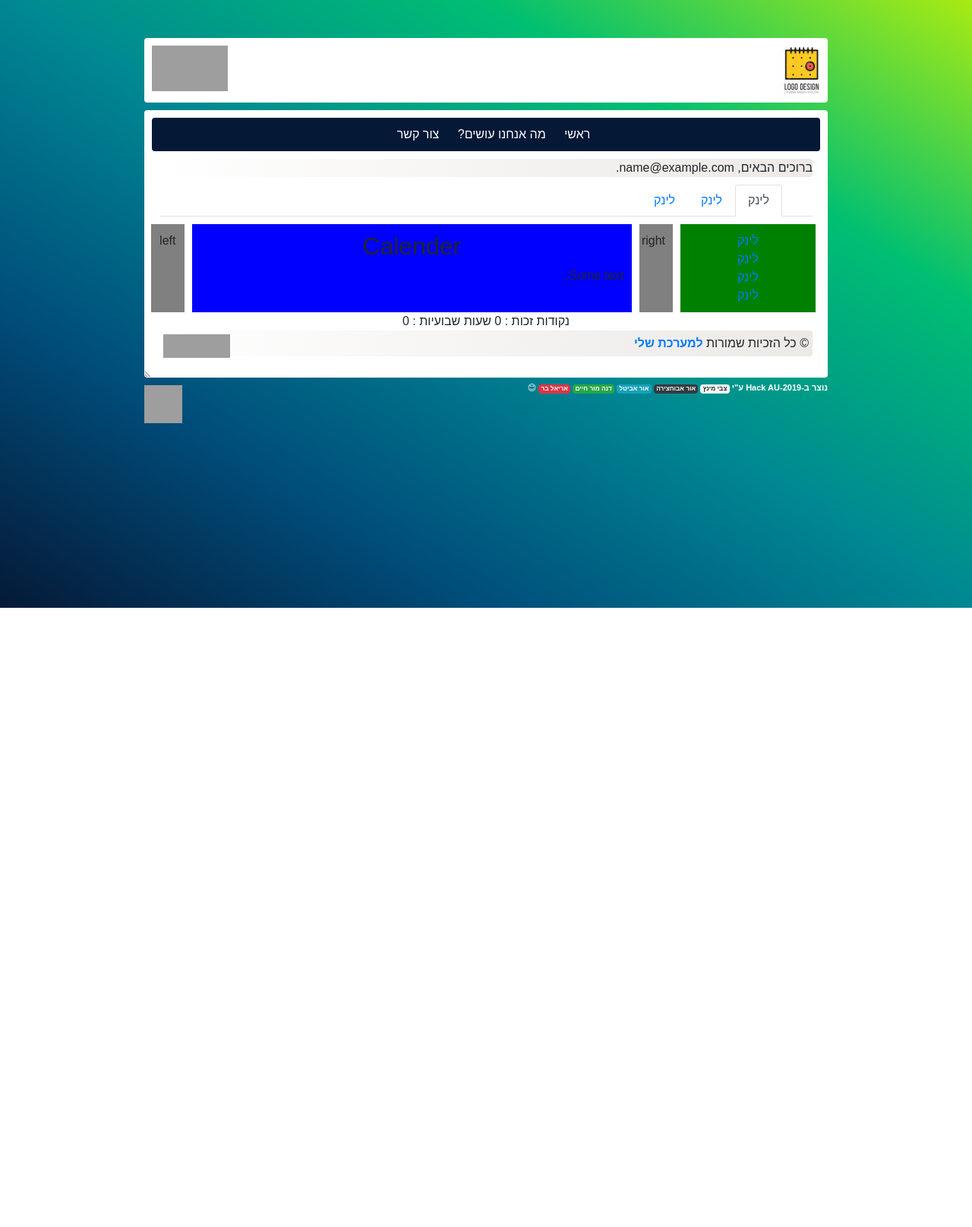
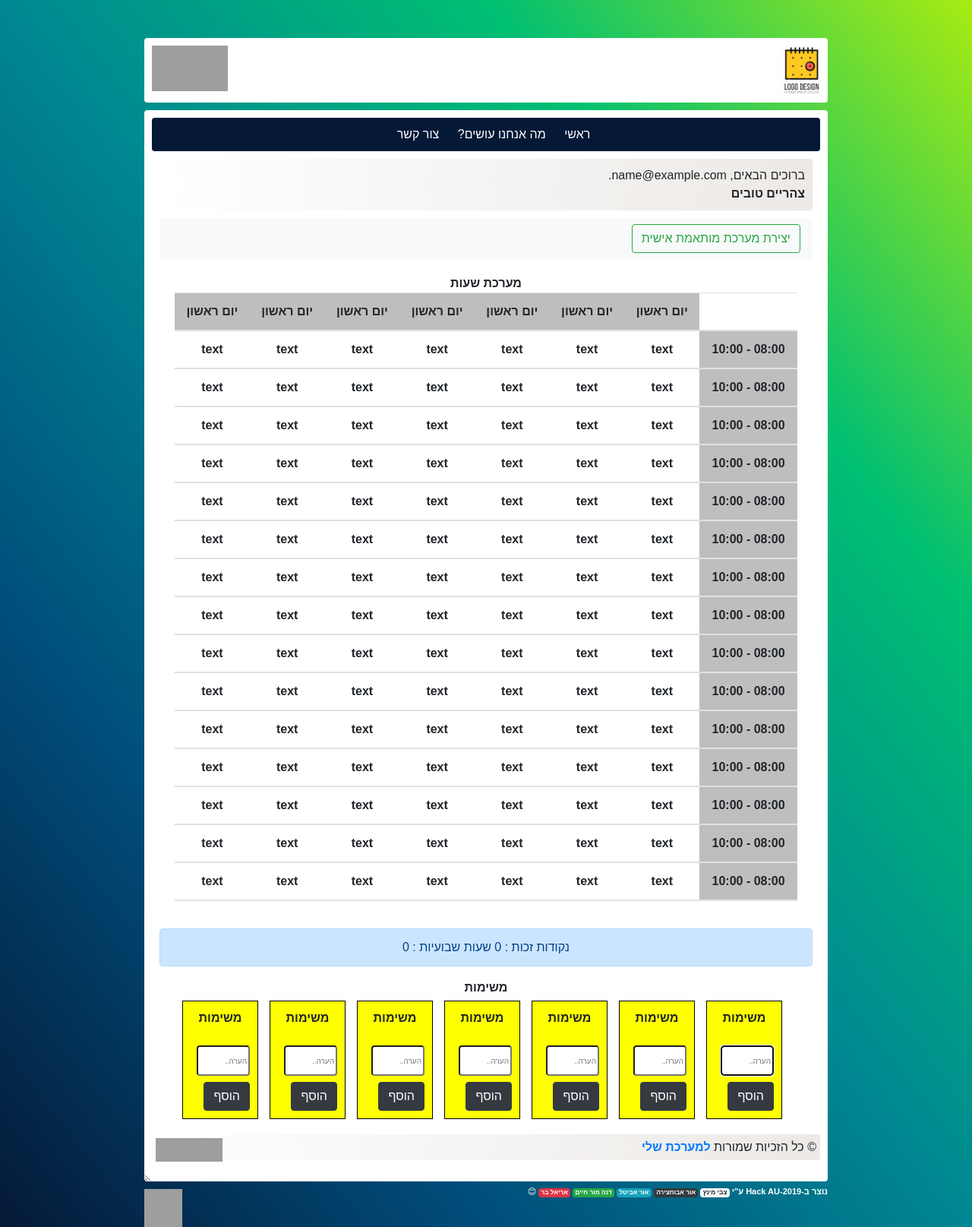
Before and after one commit to ZviMints/Hack-AU-2019, a Flask app: template templates/main.html in a window 1280 px wide. Shown: the whole page at 76% size. Before the commit the page ends 800 px from the top, so only its background shows below. Run offline with Flask 2, Linux system fonts and the light colour scheme; the template is opened without the code that fills it: most values are stand-ins (such as "Sample title", 1, 10 or a date in 2020); lists and menus that the app fills with data are empty; some libraries are stand-ins or nearby versions; grey boxes are pictures that could not be loaded.

Commit message:
Added Calender page

```diff
--- /dev/null
+++ b/static/list.js
@@ -0,0 +1,25 @@
+document.addEventListener("DOMContentLoaded",() => { // Waiting to all DOM to be loaded
+document.querySelector("#new-task").onsubmit = () => {
+
+if(document.querySelector(".TextField").value == '') {
+    alert('Empty list!');
+    return false;
+}
+
+// Create new item for list
+const li = document.createElement('li');
+li.innerHTML = document.querySelector(".TextField").value;
+
+// add  new item to task list
+document.querySelector("#TasksList").append(li);
+
+// clear input field
+document.querySelector(".TextField").value = '';
+
+// Stop form from submiting
+return false;
+}
+
+});
+
+// Note that function() {} is equal to () => {}
--- a/static/styles/calendar.css
+++ b/static/styles/calendar.css
@@ -7,42 +7,39 @@
 -webkit-border-radius: 4px;
 border-radius: 4px;
 margin-bottom: 10px;
-}
-
-#nav {
-margin-bottom: 10px;
+padding: 10px;
 }
 
 /* Create four columns that floats next to each other */
-.menu {
-  float: left;
-  width: 20%;
+.main {
+  margin: 10px;
   padding: 10px;
-  background-color: green;
-  margin-right: 11px;
 }
 
-.right {
-  float: left;
-  width: 5%;
-  padding: 10px;
-  background-color: grey;
-  margin-right: 10px;
+#title {
+font-weight: 20px;
+font-weight: bold;
 }
 
-.mid {
-  float: left;
-  width: 65%;
-  padding: 10px;
-  background-color: blue;
-  margin: 0px 10px 0px 10px;
+#task-header {
+  text-align:center;
+  font-weight: bold;
+  font-size: 16px;
 }
 
-.left {
+
+/* Create four equal columns that floats next to each other */
+.column {
   float: left;
-  width: 5%;
+  width: 100px;
   padding: 10px;
-  background-color: grey;
+  margin: 5px 10px 10px 5px;
+  text-align: center;
+  background-color: yellow;
+  border: 1px solid black;
+}
+.row {
+  margin-right: 30px;
 }
 
 /* Clear floats after the columns */
@@ -51,3 +48,24 @@
   display: table;
   clear: both;
 }
+
+#TasksList {
+  text-align: center;
+  font-size: 12px;
+  font-weight: bold;
+}
+#new-task {
+  text-align: right;
+}
+
+.TextField {
+  width: 70px;
+  height: 40px;
+  margin: 8px 0;
+  box-sizing: border-box;
+  -webkit-border-radius: 4px;
+  border-radius: 4px;
+  margin-left: auto;
+  margin-right: auto;
+  font-size: 10px;
+}
--- a/templates/layout.html
+++ b/templates/layout.html
@@ -8,7 +8,8 @@
           <link rel= "stylesheet" type= "text/css" href= "{{ url_for('static',filename='styles/style.css') }}">
 		  <link rel= "stylesheet" type= "text/css" href= "{{ url_for('static',filename='styles/calendar.css') }}">
 	 	  <script src="{{ url_for('static',filename='script.js') }}"></script>
-	 </head>
+			 <script src="{{ url_for('static',filename='list.js') }}"></script>
+		</head>
       <body>
         <div id="header">
             <div class="ourlogo"><img src="{{url_for('static', filename='logo.png')}}" alt="our logo"/></div>
--- a/templates/main.html
+++ b/templates/main.html
@@ -1,38 +1,55 @@
 {% extends "layout.html" %}
 {% block content %}
 <div id="greet">
-ברוכים הבאים, {{ email }}.
+ברוכים הבאים, {{ email }}. <br>
+<b>צהריים טובים</b>
 </div>
-<div id="nav">
-<ul class="nav nav-tabs">
-  <li class="nav-item">
-    <a class="nav-link active" href="#">לינק</a>
-  </li>
-  <li class="nav-item">
-    <a class="nav-link" href="#">לינק</a>
-  </li>
-  <li class="nav-item">
-    <a class="nav-link" href="#">לינק</a>
-  </li>
-</ul>
+<nav class="navbar navbar-light bg-light">
+        <form class="form-inline">
+          <button class="btn btn-outline-success" type="button">יצירת מערכת מותאמת אישית</button>
+        </form>
+</nav>
+<div class="main">
+<span id="title">מערכת שעות</span>
+<table class="table table-striped">
+    <thead>
+    <th id="col">
+    </th>
+    {% for j in range(7) %}
+    <th id="col" style="background-color: #bebebe">
+    יום ראשון
+    </th>
+    {% endfor %}
+    {% for j in range(15) %}
+    <tr>
+    <th scope="col" style="background-color: #bebebe;">
+            08:00  - 10:00
+    </th>
+        {% for j in range(7) %}
+        <th scope="col">
+            text
+        </th>
+        {% endfor %}
+    </tr>
+    {% endfor %}
+    </thead>
+</table>
 </div>
+<div class="alert alert-primary" role="alert">
+    נקודות זכות : 0  שעות שבועיות : 0
+</div>
+<div id="task-header">משימות</div>
 <div class="row">
-  <div class="menu">
-	<a href="#">לינק</a><br>
-	<a href="#">לינק</a><br>
-	<a href="#">לינק</a><br>
-	<a href="#">לינק</a><br>
-  </div>
-  <div class="right">
-	right
-  </div>
-  <div class="mid">
-    <h2>Calender</h2>
-    <p>Some text..</p>
-  </div>
-  <div class="left">
-	left
+    {% for i in range(7) %}
+    <div class="column">
+        <strong>משימות</strong>
+        <ol id="TasksList"></ol>
+        <form id="new-task">
+        <input type="text" class="TextField" autocomplete="off" autofocus placeholder="הערה.."/>
+        <button type="submit" class="btn btn-dark">הוסף</button>
+        </form>
+    </div>
+    {% endfor %}
   </div>
 </div>
-נקודות זכות : 0  שעות שבועיות : 0
 {% endblock %}
```
Also changed, not shown: 1 other file.
